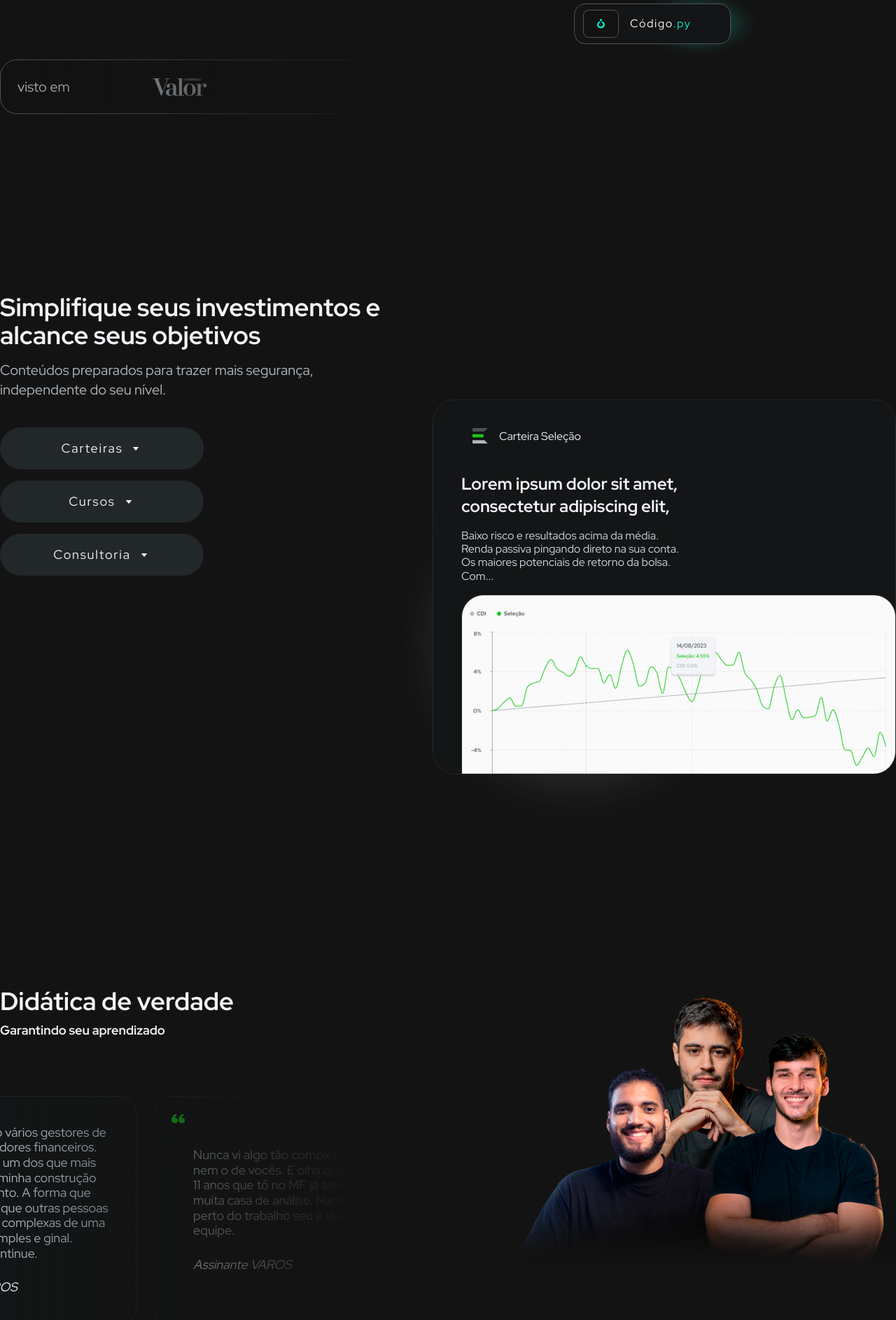
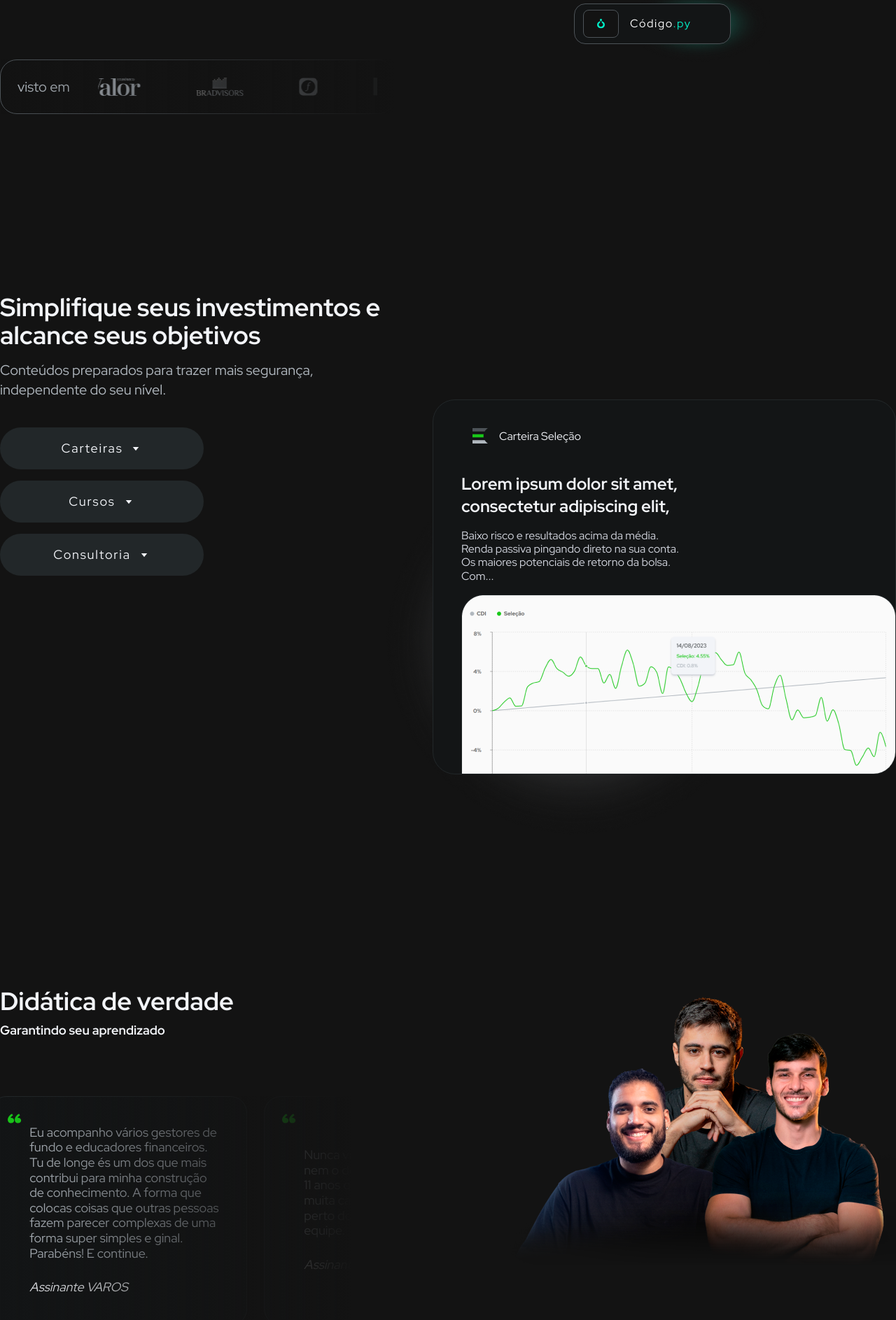
Before and after one commit to brunogallotte/varos, a Next.js app: page / in a window 1280 px wide. Shown: the part 608-2495 px from the top of the page at 70% size. Built offline with nearby package versions, Linux system fonts and the light colour scheme.

Commit message:
Fix: animation hero

```diff
--- a/src/components/Hero/components/Slider.tsx
+++ b/src/components/Hero/components/Slider.tsx
@@ -15,14 +15,17 @@ export function SliderComponent() {
           visto em
         </span>
 
-        <div className="w-full overflow-hidden">
+        <div className="flex w-full overflow-hidden">
           <div className="flex animate-infinite-carousel gap-20">
-            <Image src={bradvisorsLogo} alt="" />
-            <Image src={fLogo} alt="" />
-            <Image src={valorLogo} alt="" />
-            <Image src={tcLogo} alt="" />
-            <Image src={bmNewsLogo} alt="" />
-            <Image src={neoFeedLogo} alt="" />
+            <Image className="h-auto w-auto" src={bradvisorsLogo} alt="" />
+            <Image className="h-auto w-auto" src={fLogo} alt="" />
+            <Image className="h-auto w-auto" src={valorLogo} alt="" />
+            <Image className="h-auto w-auto" src={tcLogo} alt="" />
+            <Image className="h-auto w-auto" src={bmNewsLogo} alt="" />
+            <Image className="h-auto w-auto" src={neoFeedLogo} alt="" />
+            <Image className="h-auto w-auto" src={bradvisorsLogo} alt="" />
+            <Image className="h-auto w-auto" src={fLogo} alt="" />
+            <Image className="h-auto w-auto" src={valorLogo} alt="" />
           </div>
         </div>
         <div className="absolute inset-0 z-10 bg-gradient-to-r from-transparent to-varosPrincipalDark" />
--- a/tailwind.config.ts
+++ b/tailwind.config.ts
@@ -61,12 +61,12 @@ const config: Config = {
       },
       keyframes: {
         infiniteCarousel: {
-          '0%': { transform: 'translateX(-200%)' },
+          '0%': { transform: 'translateX(-180%)' },
           '100%': { transform: 'translateX(100%)' },
         },
       },
       animation: {
-        'infinite-carousel': 'infiniteCarousel 40s linear infinite',
+        'infinite-carousel': 'infiniteCarousel 25s linear infinite',
       },
     },
   },
```
